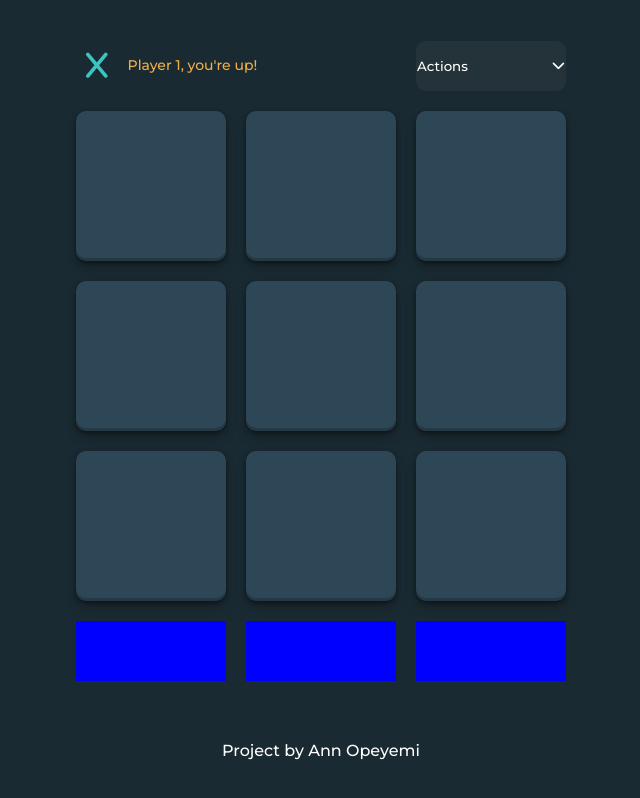
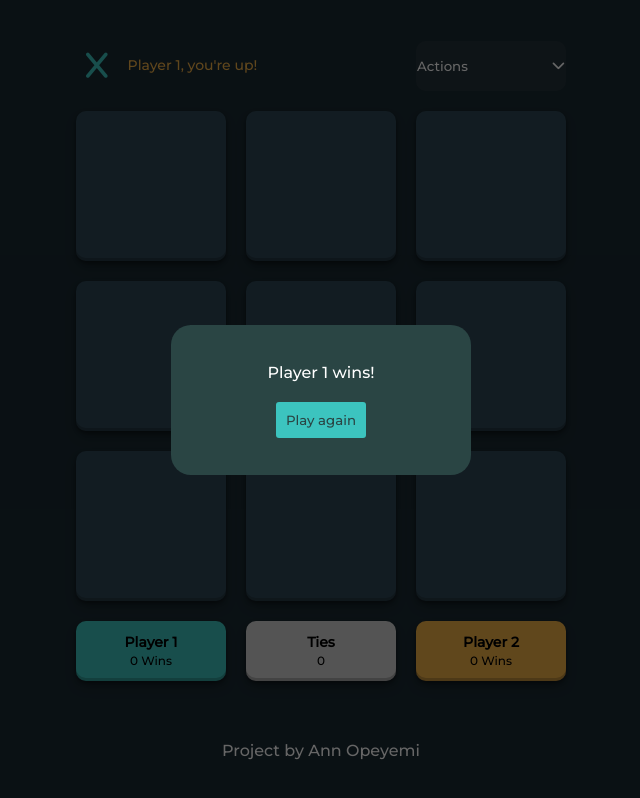
Before and after one commit to annope/Tic-Tac-Toe, a plain HTML site: page index.html in a window 1280 px wide. Shown: the whole page, without its empty margins (319-959 px from the left). Drawn offline with Linux system fonts and the light colour scheme.

Commit message:
Committing score board and modal elements and modal stylings

```diff
--- a/CSS/index.css
+++ b/CSS/index.css
@@ -32,6 +32,11 @@ body{
 }
 
 /* Shared utility classes */
+button:hover{
+    cursor: pointer;
+    opacity: 90%;
+}
+
 .hidden{
     display: none !important;
 }
@@ -141,8 +146,27 @@ body{
     font-size: 3rem;
 }
 
+.square::hover{
+    cursor: pointer;
+    opacity: 90%;
+}
+
 .score{
-    background-color: blue;
+    display: flex;
+    flex-direction: column;
+    justify-content: center;
+    align-items: center;
+    border-radius: 10px;
+}
+
+.score p{
+    font-size: 14px;
+    font-weight: 600;
+}
+
+.score span{
+    font-size: 12px;
+    margin-top: 2px;
 }
 
 .actions{
@@ -183,3 +207,37 @@ footer p{
         transform: translateX(0);
     }
 }
+
+/* Modal Styles */
+.modal {
+    display: flex;
+    justify-content: center;
+    align-items: center;
+    position: fixed;
+    width: 100%;
+    height: 100%;
+    background-color: rgba(0, 0, 0, 0.6);
+  }
+
+  .modal-contents {
+    /* transform: translateY(-80px); */
+    height: 150px;
+    width: 100%;
+    max-width: 300px;
+    background-color: #2a4544;
+    border-radius: 20px;
+    display: flex;
+    flex-direction: column;
+    justify-content: center;
+    align-items: center;
+    gap: 20px;
+    color: white;
+    margin: 10px;
+  }
+
+  .modal-contents button {
+    padding: 10px;
+    background-color: var(--turquoise);
+    color: #2a4544;
+    border-radius: 3px;
+  }
--- a/index.html
+++ b/index.html
@@ -43,10 +43,21 @@
             <div class="square shadow"></div>
             <div class="square shadow"></div>
 
+
+
             <!-- Score board -->
-            <div class="score"></div>
-            <div class="score"></div>
-            <div class="score"></div>
+            <div class="score shadow" style="background-color: var(--turquoise)">
+                <p>Player 1</p>
+                <span>0 Wins</span>
+            </div>
+            <div class="score shadow" style="background-color: var(--light-gray)">
+                <p>Ties</p>
+                <span>0</span>
+            </div>
+            <div class="score shadow" style="background-color: var(--yellow)">
+                <p>Player 2</p>
+                <span>0 Wins</span>
+            </div>
         </div>
     </main>
     <footer>
@@ -54,5 +65,13 @@
             Project by Ann Opeyemi
         </p>
     </footer>
+
+    <div class="modal">
+        <div class="modal-contents">
+          <p>Player 1 wins!</p>
+          <button>Play again</button>
+        </div>
+    </div>
+    <script src="js/app.js"></script>
 </body>
 </html>
--- /dev/null
+++ b/js/app.js
@@ -0,0 +1 @@
+console.log("Hello World")
```
